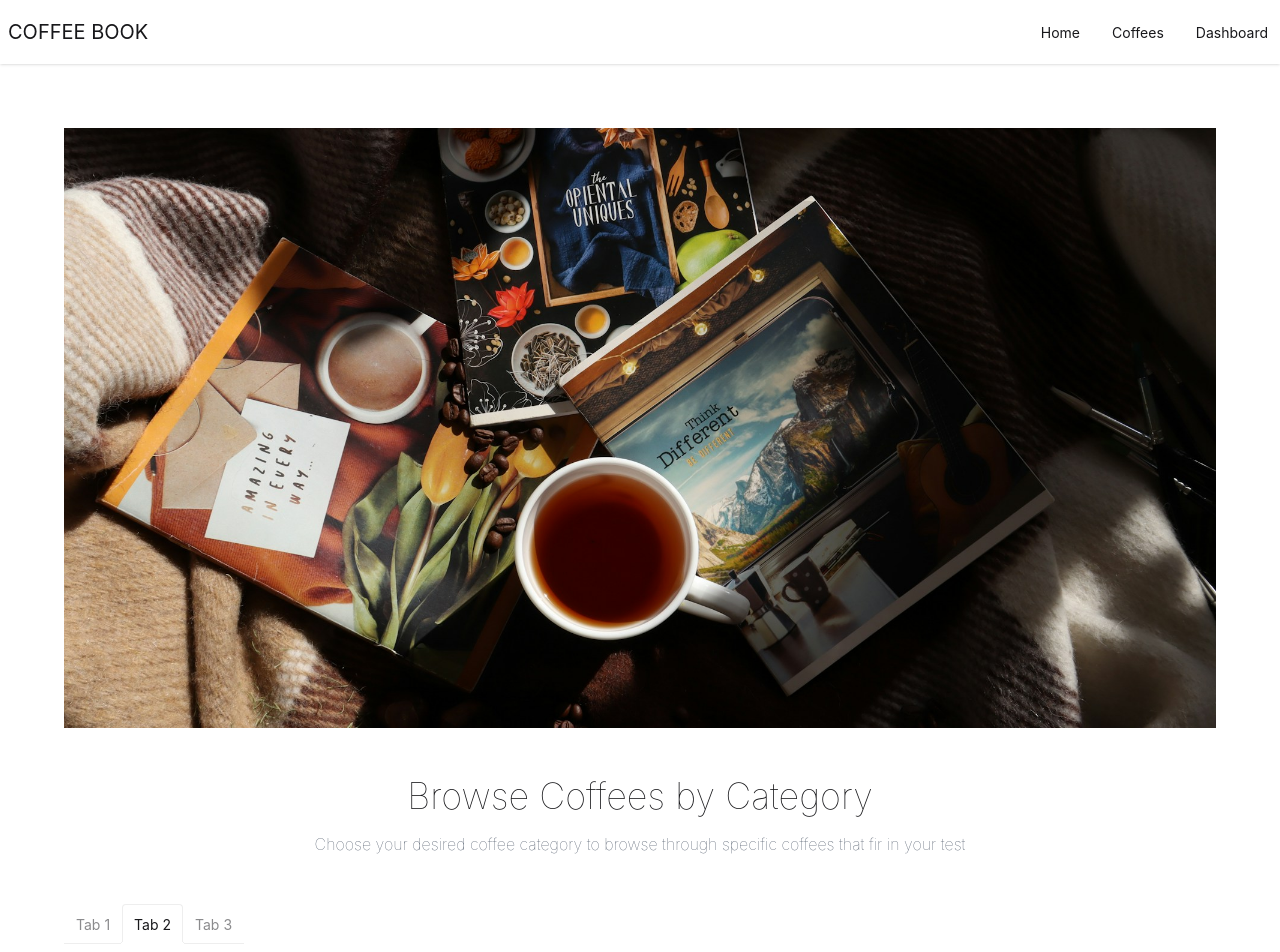
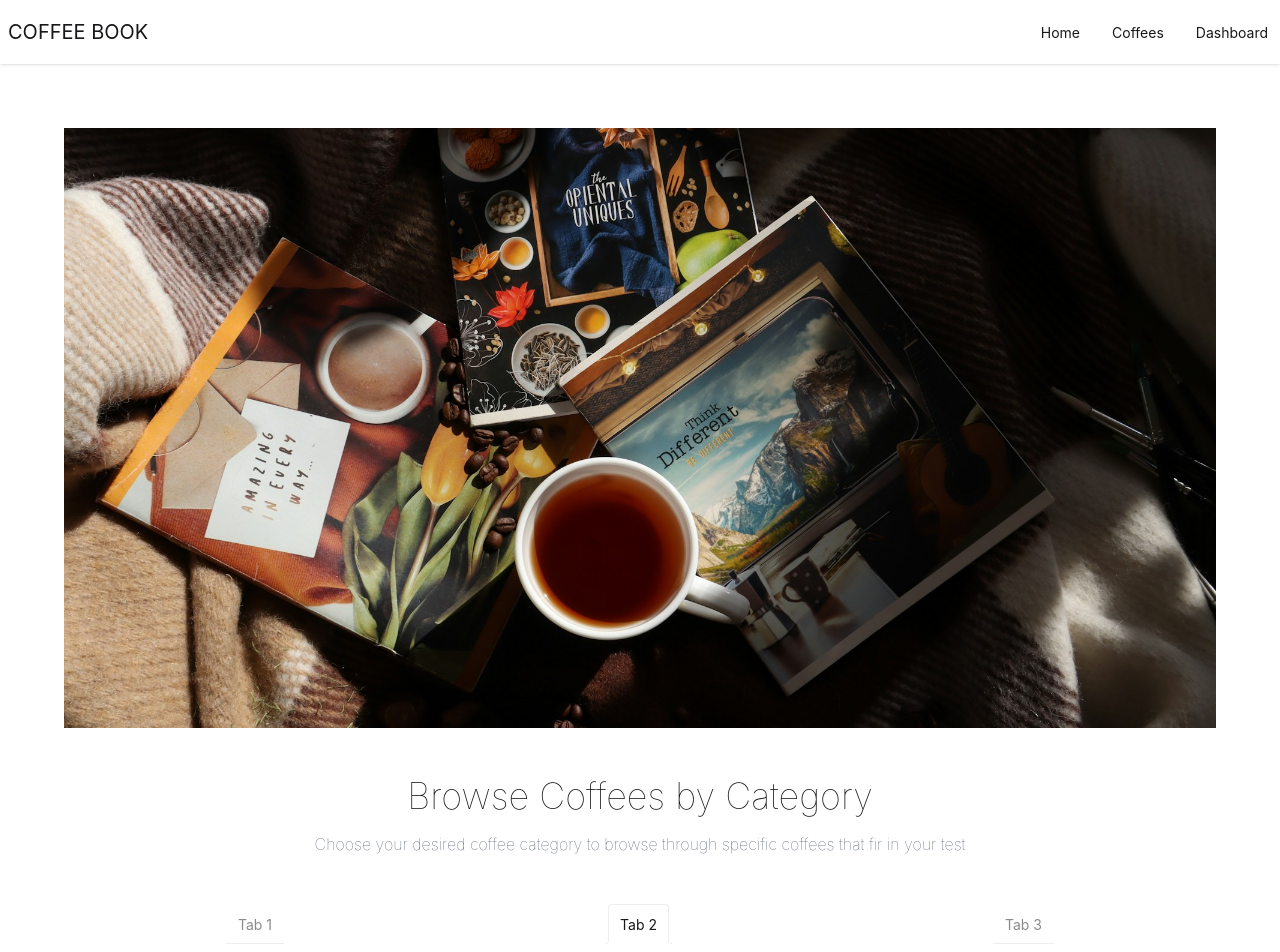
Before and after one commit to sayak53/coffee-book, a React (Vite) app: page / in a window 1280 px wide. Shown: the top 952 px of the page. Built offline with nearby package versions, Linux system fonts and the light colour scheme.

Commit message:
fixed styling

```diff
--- a/src/pages/Home.jsx
+++ b/src/pages/Home.jsx
@@ -14,7 +14,7 @@ const Home = () => {
         }
       />
       {/* categories tab section */}
-      <div role="tablist" className="tabs tabs-lift">
+      <div role="tablist" className="tabs tabs-lift w-full flex justify-around">
         <a role="tab" className="tab">
           Tab 1
         </a>
```
